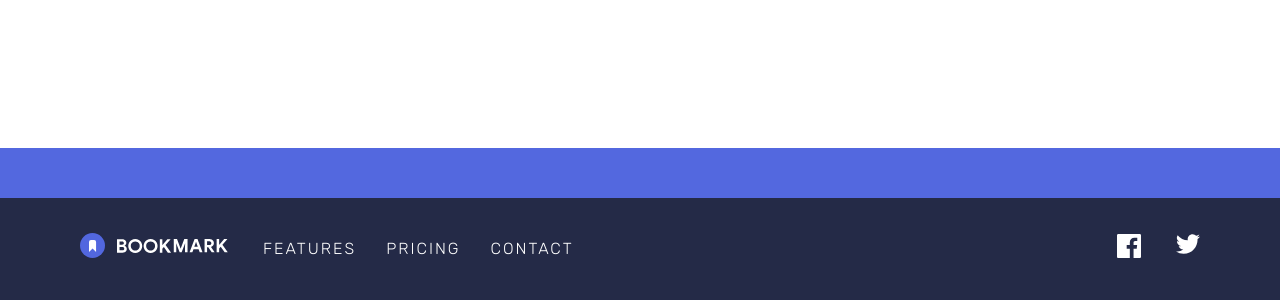
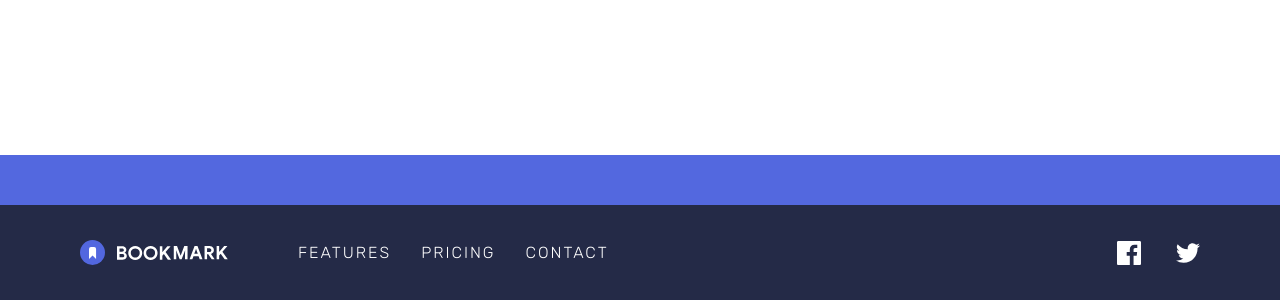
Before and after one commit to TymekGluch/zadanie-rekrutacyjne, a React (Vite) app: page / in a window 1280 px wide. Shown: the part 500-800 px from the top of the page. Built offline with nearby package versions, Linux system fonts and the light colour scheme.

Commit message:
fix(MainFooter)/fix incorrect spacings

```diff
--- a/src/components/MainFooter/MainFooter.scss
+++ b/src/components/MainFooter/MainFooter.scss
@@ -19,7 +19,7 @@
         flex-direction: column;
         justify-content: center;
         align-items: center;
-        gap: $primary-vertical-space;
+        gap: $primary-vertical-space * 2;
         width: 100%;
         max-width: $dc-content-width;
         min-height: pxToRem(50);
@@ -35,6 +35,12 @@
             padding-left: 0;
             padding-right: 0;
         }
+    }
+
+    &__link {
+        display: flex;
+        justify-content: center;
+        align-items: center;
     }
 
     &__list {
@@ -63,6 +69,7 @@
 
     &__socials {
         display: flex;
+        align-items: center;
         gap: $primary-vertical-space;
 
         @include lg {
@@ -74,4 +81,10 @@
             right: 0;
         }
     }
+
+    &__social-link {
+        display: flex;
+        justify-content: center;
+        align-items: center;
+    }
 }
```
